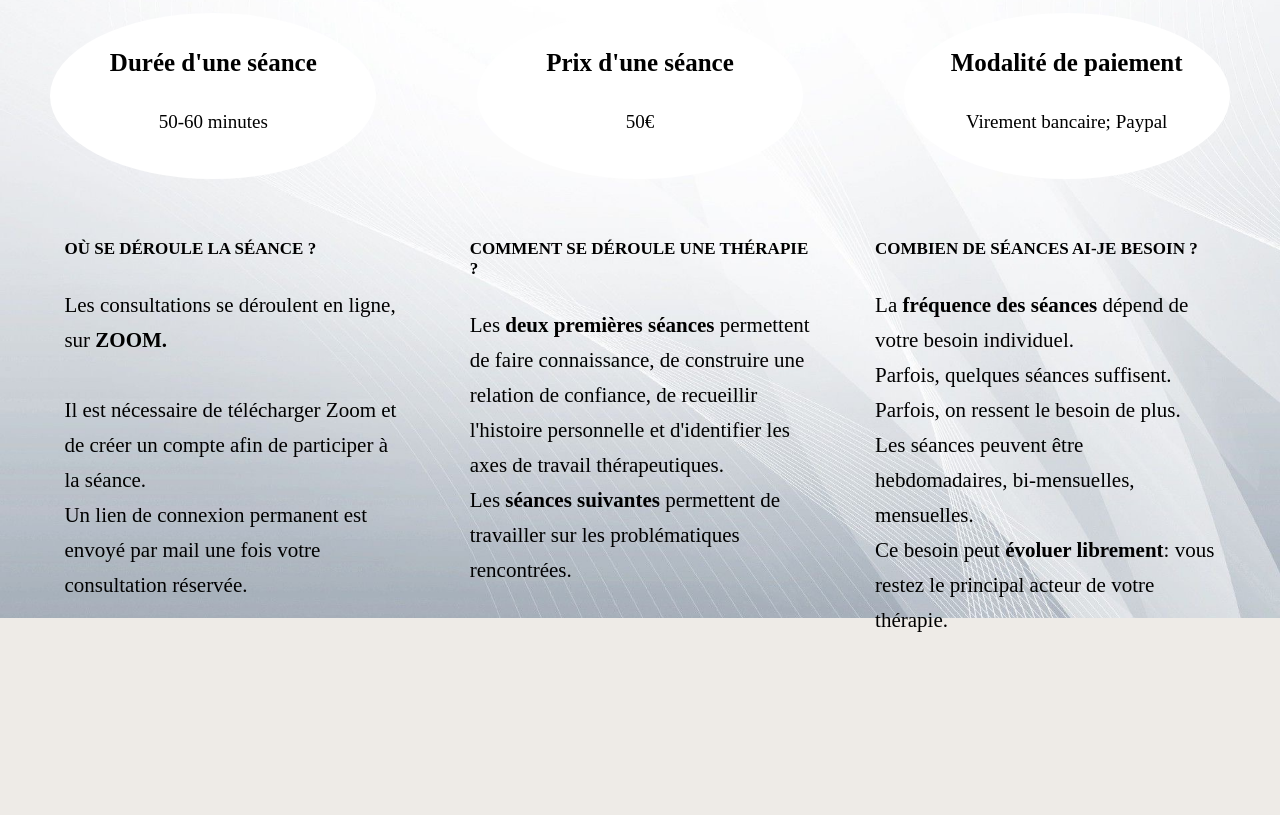
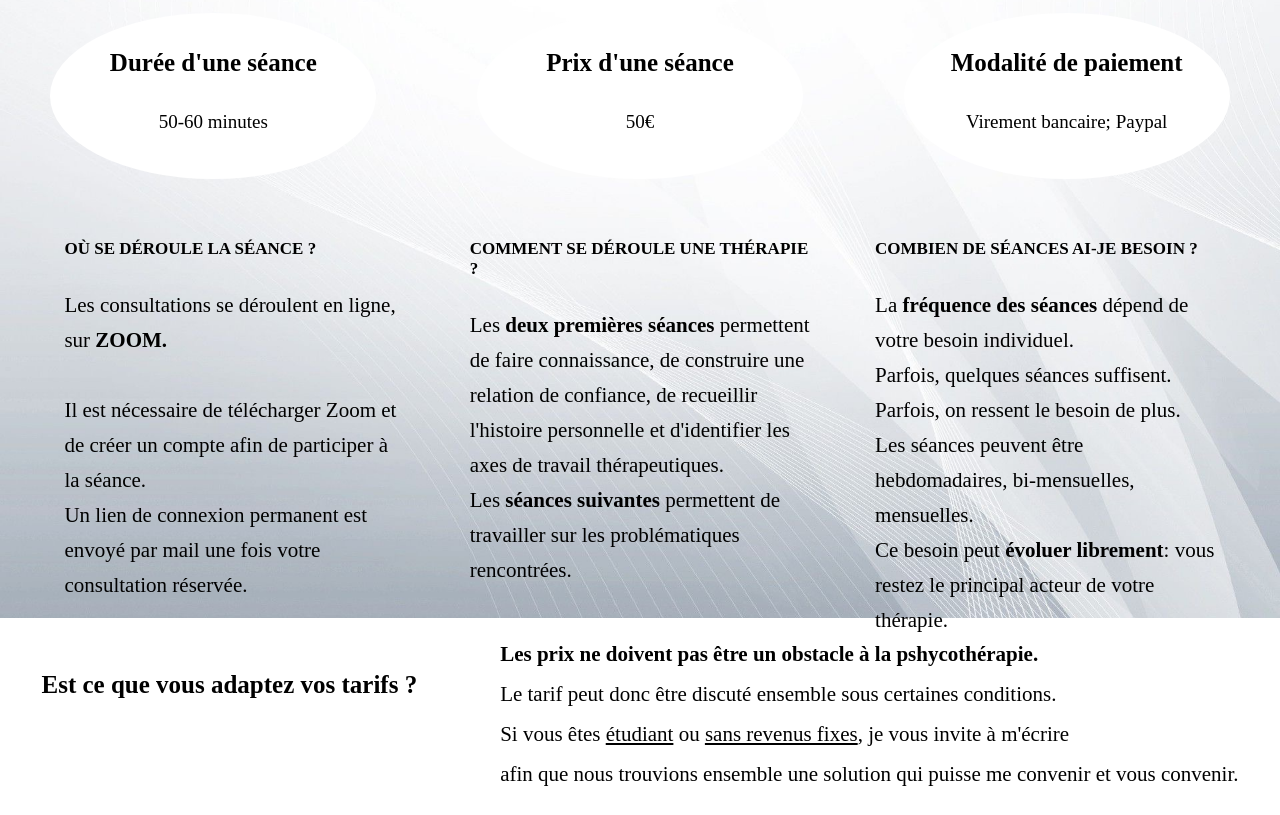
Before and after one commit to sofianeidir/SiteSamira, a website: page front/html/tarif.html in a window 1280 px wide. Shown: the part 122-937 px from the top of the page. Before the commit the page ends 800 px from the top, so only its background shows below. Drawn offline with Linux system fonts and the light colour scheme.

Commit message:
test reload

```diff
--- a/front/html/tarif.html
+++ b/front/html/tarif.html
@@ -72,6 +72,20 @@
               </div>
             </div>
           </section>
+          <section id="containerInfosTarifs">
+            <div class="divInfosTarfis">
+                <div class="divInfosTarfisFirst">
+                    <div id="divInfosTarfisTitle">
+                        <h6>Est ce que vous adaptez vos tarifs ?</h6>
+                    </div>
+                    <p>
+                        <strong>Les prix ne doivent pas être un obstacle à la pshycothérapie.</strong><br>
+                        Le tarif peut donc être discuté ensemble sous certaines conditions. <br>
+                        Si vous êtes <U>étudiant</U> ou <U>sans revenus fixes</U>, je vous invite à m'écrire <br>afin que nous trouvions ensemble une solution qui puisse me convenir et vous convenir.
+                    </p>
+                </div>
+            </div>
+          </section>
     </main>
 
 </body>
--- a/front/js/index.js
+++ b/front/js/index.js
@@ -60,9 +60,6 @@ window.addEventListener('scroll', ()=>{
   }
 });
 
-window.addEventListener('resize', ()=>{
-  // if (window.matchMedia("(max-width: 768px)").matches){
-  //   location.reload()
-  // }
-  location.reload()
-});
+// window.addEventListener('resize', ()=>{
+//   location.reload()
+// });
--- a/front/scss/style.scss
+++ b/front/scss/style.scss
@@ -17,7 +17,7 @@ header {
 
 #Header {
     margin-top: 0;
-   z-index: 1;
+   z-index: 3;
    position: fixed;
    background: white;
    width: 100%;
@@ -592,3 +592,33 @@ footer {
 
     }
 }
+
+#containerInfosTarifs {
+    width: 100%;
+    background-color: #FFFF;
+
+
+    .divInfosTarfis {
+        width: 100%;
+
+    }
+
+    .divInfosTarfisFirst{
+        display: flex;
+        justify-content: space-around;
+
+        #divInfosTarfisTitle{
+
+
+            h6 {
+                font-size: 25px;
+            }
+
+        }
+
+        p {
+            font-size: 21px;
+            line-height: 40px;
+        }
+    }
+}
```
Also changed, not shown: front/scss/style.css, 1 other file.
